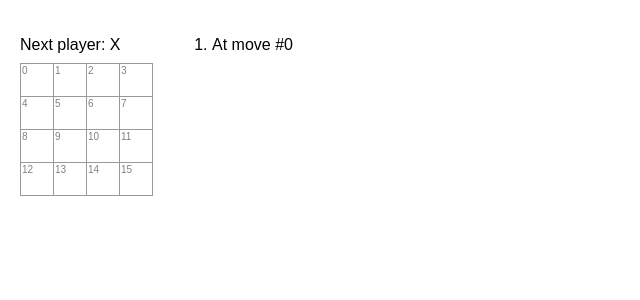
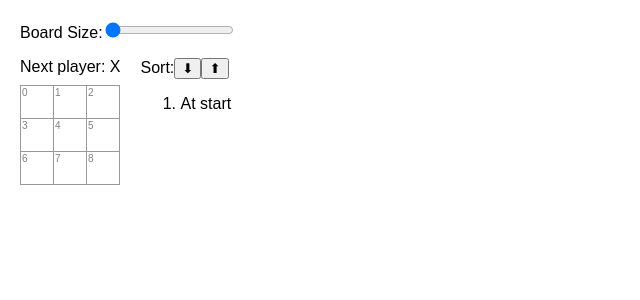
Before and after one commit to njpanderson/react-tic-tac-toe, a React (Create React App) app in the folder src/: page / in a window 1280 px wide. Shown: the top 300 px of the page, without its empty margins (0-640 px from the left). Built offline with nearby package versions, Linux system fonts and the light colour scheme.

Commit message:
Allow board size changing; move ordering

```diff
--- a/src/components/Game.jsx
+++ b/src/components/Game.jsx
@@ -1,46 +1,115 @@
 import { useState } from 'react';
 import Board from './Board';
 
+const sizes = Array(4).fill(0).map((value, index) => Math.pow(index + 3, 2));
+
 export default function Game() {
-  const squareSize = 16; // Any number with a whole square root (9, 16, 25 etc)
-  const [history, setHistory] = useState([Array(squareSize).fill(null)]);
-  const [currentMove, setCurrentMove] = useState(0);
+  const initialState = {
+    boardSize: 0,
+    currentMove: 0
+  };
 
-  const currentSquares = history[currentMove];
-  const xIsNext = currentMove % 2 === 0;
+  const gameState = {};
 
-  const moves = history.map((squares, move) => {
-    return (
-      <li key={move}>
-        {move === currentMove ? (
-          <span>At move #{move}</span>
-        ) : (
-          <button onClick={() => jumpTo(move)}>{
-            (move > 0) ? `Go to move #${move}` : 'Go to start'
-          }</button>
-        )}
-      </li>
-    );
-  });
+  [gameState.boardSize, gameState.setBoardSize] = useState(initialState.boardSize);
+  [gameState.history, gameState.setHistory] = useState([{
+    move: 0,
+    squares: Array(sizes[0]).fill(null)
+  }]);
+  [gameState.currentMove, gameState.setCurrentMove] = useState(initialState.currentMove);
+  [gameState.historyOrderAsc, gameState.setHistoryOrderAsc] = useState(true);
+
+  const currentSquares = gameState.history[gameState.currentMove].squares;
+  const xIsNext = gameState.currentMove % 2 === 0;
+
+  function boardSizeUpdater(size) {
+    const newSize = parseInt(size, 10);
+
+    gameState.setHistory([{
+      move: 0,
+      squares: Array(sizes[newSize]).fill(null)
+    }]);
+
+    gameState.setCurrentMove(initialState.currentMove);
+
+    return newSize;
+  }
+
+  function moves() {
+    const moves = [];
+
+    const startIndex = gameState.historyOrderAsc ? 0 : gameState.history.length - 1;
+    const endIndex = gameState.historyOrderAsc ? gameState.history.length : -1;
+    const increment = gameState.historyOrderAsc ? 1 : -1;
+
+    // Loop through moves in forwards (or reverse) order
+    for (let a = startIndex; a !== endIndex; a += increment) {
+      const item = gameState.history[a];
+
+      moves.push(
+        <li key={item.move}>
+          {a === gameState.currentMove ? (
+            <span>
+              {a === 0 ? (
+                <span>At start</span>
+              ) : (
+                <span>At move #{item.move}</span>
+              )}
+            </span>
+          ) : (
+            <button onClick={() => jumpTo(item.move)}>{
+              (item.move === 0) ? 'Go to start' : `Go to move #${item.move}`
+            }</button>
+          )}
+        </li>
+      );
+    }
+
+    return moves;
+  }
 
   function handlePlay(nextSquares) {
-    const nextHistory = [...history.slice(0, currentMove + 1), nextSquares];
-    setHistory(nextHistory);
-    setCurrentMove(nextHistory.length - 1);
+    const nextHistory = [...gameState.history.slice(0, gameState.currentMove + 1), {
+      move: gameState.currentMove + 1,
+      squares: nextSquares
+    }];
+
+    gameState.setHistory(nextHistory);
+    gameState.setCurrentMove(nextHistory.length - 1);
   }
 
   function jumpTo(nextMove) {
-    setCurrentMove(nextMove);
+    gameState.setCurrentMove(nextMove);
+  }
+
+  function sortMoves(ascending = true) {
+    gameState.setHistoryOrderAsc(ascending);
   }
 
   return (
     <div className="game">
+      <div className="controls">
+        Board Size:
+        <input
+          type="range"
+          min="0"
+          max={sizes.length - 1}
+          value={gameState.boardSize}
+          onChange={e => gameState.setBoardSize(() => boardSizeUpdater(e.target.value))}
+        />
+      </div>
+
       <div className="game-board">
         <Board xIsNext={xIsNext} squares={currentSquares} onPlay={handlePlay}/>
       </div>
 
       <div className="game-info">
-        <ol>{moves}</ol>
+        <p className="sort">
+          <span>Sort:</span>
+          <button onClick={() => sortMoves()}>⬇</button>
+          <button onClick={() => sortMoves(false)}>⬆</button>
+        </p>
+        <ol>{moves()}</ol>
       </div>
     </div>
   );
--- a/src/styles.css
+++ b/src/styles.css
@@ -94,9 +94,14 @@ body {
 }
 .game {
   display: flex;
+  flex-wrap: wrap;
   flex-direction: row;
 }
 
 .game-info {
   margin-left: 20px;
 }
+
+.controls {
+  width: 100%;
+}
```
